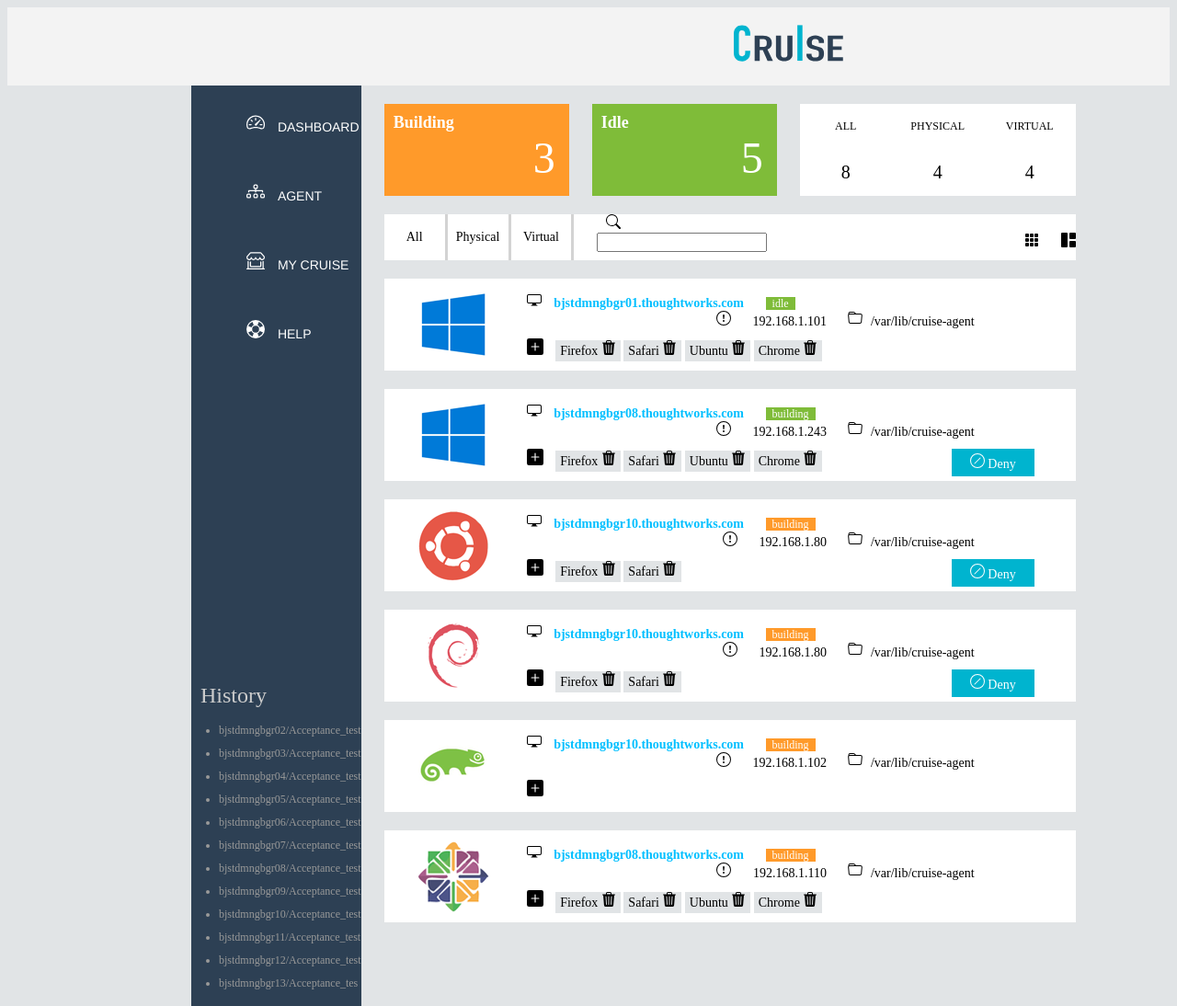
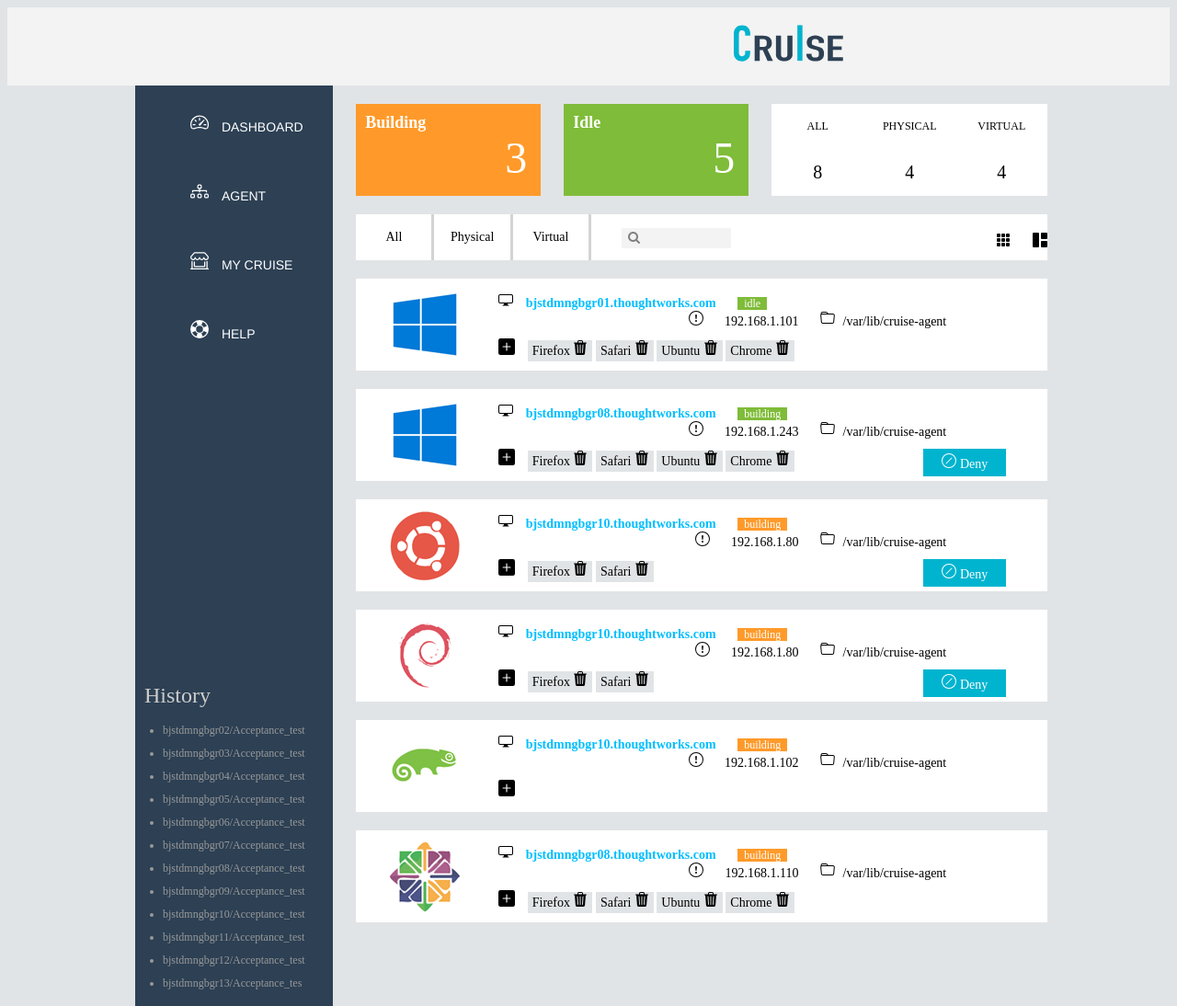
Before and after one commit to WangJuexiang/shadow-homework, a plain HTML site: page Week2-HTML_CSS_Homework/index.html in a window 1280 px wide. Shown: the top 1094 px of the page at 92% size. Drawn offline with Linux system fonts and the light colour scheme.

Commit message:
feat: input form completed

```diff
--- a/Week2-HTML_CSS_Homework/index.html
+++ b/Week2-HTML_CSS_Homework/index.html
@@ -4,6 +4,7 @@
     <meta charset="UTF-8">
     <title>CRUISE</title>
     <link rel="stylesheet" href="styles/index.css">
+    <link href="https://cdn.bootcss.com/font-awesome/4.7.0/css/font-awesome.css" rel="stylesheet">
 </head>
 
 <body>
@@ -101,21 +102,9 @@
                 <div class="physical">Physical</div>
                 <div class="virtual">Virtual</div>
             </div>
-            <div class="main-input">
-
-                <div class="input-box">
-                    <span class="input-icon">
-                        <svg xmlns="http://www.w3.org/2000/svg" width="16" height="16" fill="currentColor"
-                             class="bi bi-search" viewBox="0 0 16 16">
-                            <path d="M11.742 10.344a6.5 6.5 0 1 0-1.397 1.398h-.001c.03.04.062.078.098.115l3.85 3.85a1 1 0 0 0 1.415-1.414l-3.85-3.85a1.007 1.007 0 0 0-.115-.1zM12 6.5a5.5 5.5 0 1 1-11 0 5.5 5.5 0 0 1 11 0z"/>
-                        </svg>
-                    </span>
-                    <form>
-                        <label>
-                            <input type="text" name="search">
-                        </label>
-                    </form>
-                </div>
+            <div class="search">
+                <i class="fa fa-search" id="i-advanced-search-i"></i>
+                <input type="text" id="search-content">
             </div>
             <div class="main-button">
                 <div class="button-left">
--- a/Week2-HTML_CSS_Homework/styles/_mixin.scss
+++ b/Week2-HTML_CSS_Homework/styles/_mixin.scss
@@ -96,7 +96,7 @@
 
 @mixin browser-icon() {
   padding: 4px 5px;
-  background-color: #E1E4E6;
+  background-color: $primary-gray;
 }
 
 @mixin deny-button() {
--- a/Week2-HTML_CSS_Homework/styles/_reboot.scss
+++ b/Week2-HTML_CSS_Homework/styles/_reboot.scss
@@ -3,7 +3,7 @@ html {
 }
 
 body {
-  background-color: #E1E4E6;
+  background-color: $primary-gray;
   height: 90%;
   font-size:14px;
 }
--- a/Week2-HTML_CSS_Homework/styles/_variables.sass
+++ b/Week2-HTML_CSS_Homework/styles/_variables.sass
@@ -1,2 +1,4 @@
+$primary-gray:#E1E4E6
+$lighter-gray:#F3F3F3
 $font-white:white
 $aside-font-weight:lighter
--- a/Week2-HTML_CSS_Homework/styles/index.scss
+++ b/Week2-HTML_CSS_Homework/styles/index.scss
@@ -4,7 +4,7 @@
 
 header {
   display: flex;
-  background-color: #F3F3F3;
+  background-color:$lighter-gray;
 
   .web-head {
     margin-left: 650px;
@@ -31,7 +31,7 @@ aside {
   display: flex;
   flex-direction: column;
   background-color: #2D4054;
-  margin-left: 200px;
+  margin-left: 11%;
   height: 100%;
   width: 25%;
 
@@ -201,20 +201,36 @@ main {
         }
       }
 
-      .input-box {
-        width: 335px;
-        margin-left: 25px;
+      .search {
+        position: relative;
+        width: 150px;
+        height: 20px;
       }
 
-      .input-icon {
-        padding-top: 20px;
-        padding-left: 10px;
+      .search input {
+        position: absolute;
+        margin-top: 15px;
+        margin-left: 20px;
+        width: 100%;
+        height: 100%;
+        background: $lighter-gray;
+        outline: none;
+        border: none;
       }
 
-      .main-button {
+      .search i {
+        position: relative;
+        left: 40px;
+        top:18px;
+        z-index: 10;
+        color: gray;
+      }
+
+
+        .main-button {
         justify-content: right;
         display: flex;
-        width: 300px;
+        width: 500px;
 
         .button-left {
           padding-top: 20px;
@@ -580,5 +596,5 @@ main {
 footer {
   display: flex;
   justify-content: center;
-  background-color: #F3F3F3;
+  background-color:$lighter-gray;
 }
```
Also changed, not shown: Week2-HTML_CSS_Homework/styles/index.css, 1 other file.
